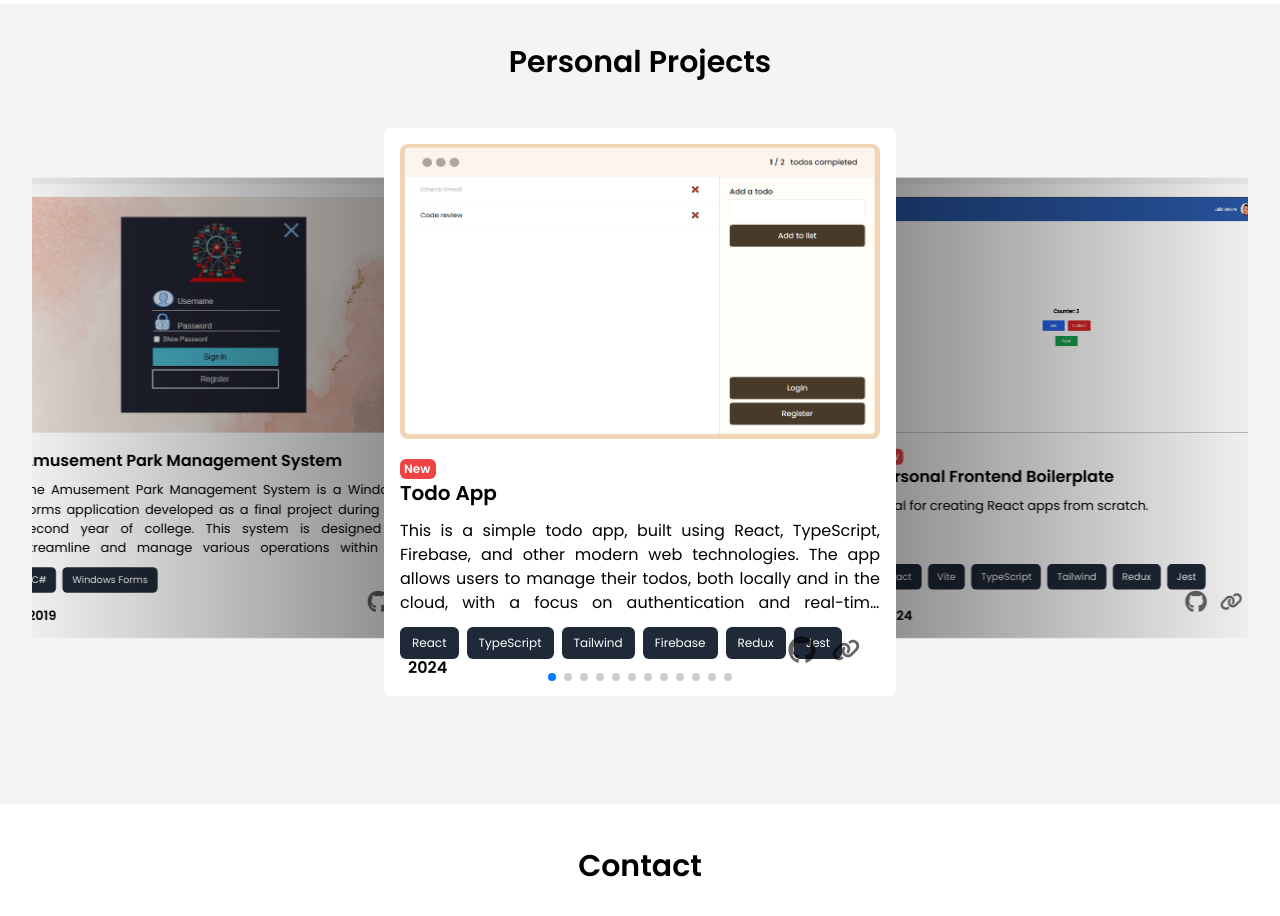
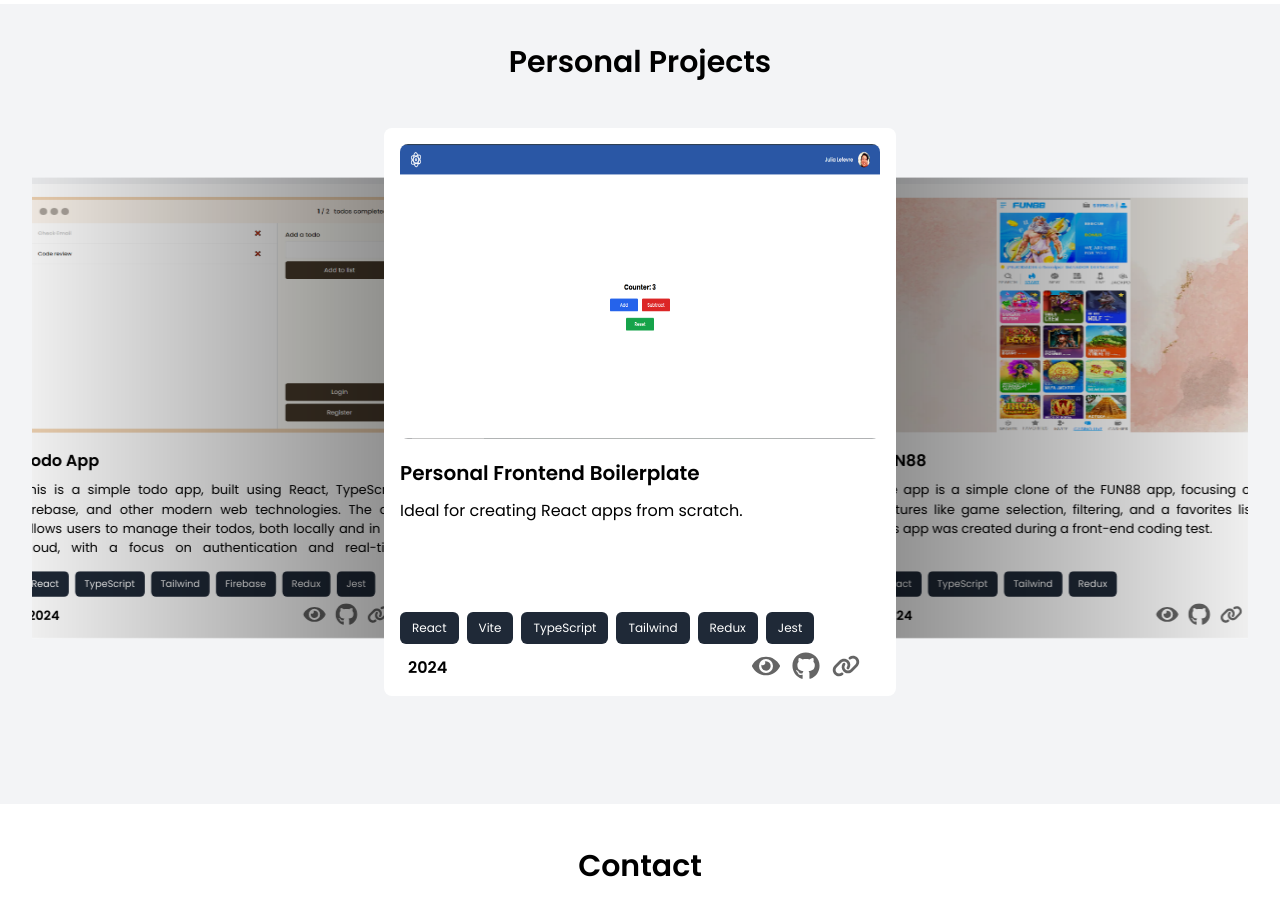
Before and after one commit to crljhnmngs/Portfolio, a React (Vite) app: page / in a window 1280 px wide. Shown: the part 4640-5556 px from the top of the page. Built offline with nearby package versions, Linux system fonts and the light colour scheme; what ldrs would draw is missing.

Commit message:
chore: add new project and add project info modal

```diff
--- /dev/null
+++ b/src/components/ProjectModal.tsx
@@ -0,0 +1,78 @@
+import { FaGithub, FaLink, FaTimes } from 'react-icons/fa';
+import { Project } from '~/types/global';
+
+export const ProjectModal = ({
+    project,
+    isOpen,
+    onClose,
+}: {
+    project: Project | null;
+    isOpen: boolean;
+    onClose: () => void;
+}) => {
+    if (!isOpen || !project) return null;
+
+    return (
+        <div
+            className="fixed inset-0 flex items-center justify-center bg-black bg-opacity-50 z-50"
+            onClick={onClose}
+        >
+            <div
+                className="bg-white dark:bg-gray-900 p-6 rounded-lg w-[90%] max-w-2xl relative"
+                onClick={(e) => e.stopPropagation()}
+            >
+                <button
+                    className="absolute top-3 right-3 text-gray-500 hover:text-gray-700 dark:hover:text-white"
+                    onClick={onClose}
+                >
+                    <FaTimes size={24} />
+                </button>
+
+                <h2 className="text-xl font-semibold dark:text-white">
+                    {project.name}
+                </h2>
+                <p className="mt-2 text-gray-700 dark:text-gray-300">
+                    {project.about}
+                </p>
+                <div className="mt-4">
+                    <span className="font-semibold dark:text-white">
+                        Technologies:
+                    </span>
+                    <ul className="mt-1 flex flex-wrap gap-2">
+                        {project.tech.map((tech: string, index: number) => (
+                            <li
+                                key={index}
+                                className="bg-gray-800 text-white dark:text-gray-300 px-3 py-1 text-xs rounded-md"
+                            >
+                                {tech}
+                            </li>
+                        ))}
+                    </ul>
+                </div>
+
+                <div className="mt-4 flex gap-4">
+                    {project.links?.github && (
+                        <a
+                            href={project.links.github}
+                            target="_blank"
+                            rel="noreferrer"
+                            className="flex items-center gap-2 text-blue-500 hover:underline"
+                        >
+                            <FaGithub size={20} /> View Repository
+                        </a>
+                    )}
+                    {project.links?.live && (
+                        <a
+                            href={project.links.live}
+                            target="_blank"
+                            rel="noreferrer"
+                            className="flex items-center gap-2 text-green-500 hover:underline"
+                        >
+                            <FaLink size={20} /> View Live Site
+                        </a>
+                    )}
+                </div>
+            </div>
+        </div>
+    );
+};
--- a/src/components/Projects.tsx
+++ b/src/components/Projects.tsx
@@ -1,22 +1,45 @@
-import React, { useMemo } from 'react';
+import React, { useMemo, useState, useRef, useEffect } from 'react';
 import { Popup } from '../animation/Popup';
-import { FaGithub } from 'react-icons/fa';
+import { FaGithub, FaEye } from 'react-icons/fa';
 import { FaLink } from 'react-icons/fa6';
 import { Swiper, SwiperSlide } from 'swiper/react';
+import { Swiper as SwiperCore } from 'swiper';
 
 // Import Swiper styles
 import 'swiper/css';
 import 'swiper/css/effect-coverflow';
 import 'swiper/css/pagination';
 
-import { EffectCoverflow, Pagination } from 'swiper/modules';
+import { EffectCoverflow, Pagination, Autoplay } from 'swiper/modules';
 import { projects } from '../const';
 import ImageWithFallback from '../utils/ImageWithFallback';
+import { TechList } from './TechList';
+import { ProjectModal } from './ProjectModal';
+import { Project } from '~/types/global';
 
 export default function Projects() {
+    const [selectedProject, setSelectedProject] = useState<Project | null>(
+        null
+    );
+    const [isModalOpen, setIsModalOpen] = useState(false);
     const memoizedData = useMemo(() => {
         return projects;
     }, []);
+
+    const openModal = (project: Project) => {
+        setSelectedProject(project);
+        setIsModalOpen(true);
+    };
+
+    const swiperRef = useRef<SwiperCore | null>(null);
+
+    useEffect(() => {
+        if (isModalOpen && swiperRef.current) {
+            swiperRef.current.autoplay.stop();
+        } else if (!isModalOpen && swiperRef.current) {
+            swiperRef.current.autoplay.start();
+        }
+    }, [isModalOpen]);
 
     return (
         <section
@@ -34,10 +57,15 @@ export default function Projects() {
                 </div>
                 <div className="sm:py-10 py-5 w-full h-full">
                     <Swiper
+                        onSwiper={(swiper) => (swiperRef.current = swiper)}
                         effect={'coverflow'}
                         grabCursor={true}
                         centeredSlides={true}
                         loop={true}
+                        autoplay={{
+                            delay: 3000,
+                            pauseOnMouseEnter: true,
+                        }}
                         coverflowEffect={{
                             rotate: 0,
                             stretch: 25,
@@ -45,8 +73,7 @@ export default function Projects() {
                             modifier: 3,
                             slideShadows: true,
                         }}
-                        pagination={true}
-                        modules={[EffectCoverflow, Pagination]}
+                        modules={[EffectCoverflow, Pagination, Autoplay]}
                         breakpoints={{
                             640: {
                                 slidesPerView: 1,
@@ -58,7 +85,7 @@ export default function Projects() {
                     >
                         {memoizedData.map((project) => (
                             <SwiperSlide key={project.name}>
-                                <div className="w-[28rem] h-[32rem] lg:w-[29rem] lg:h-[33rem] xl:w-[32rem] xl:h-[35.5rem] project-xl:w-[35rem] project-xl:h-[39rem] mt-2 dark:bg-gray-200 bg-white rounded-lg p-3 lg:p-4">
+                                <div className="w-[24rem] h-[32rem] lg:w-[29rem] lg:h-[33rem] xl:w-[32rem] xl:h-[35.5rem] project-xl:w-[35rem] project-xl:h-[39rem] mt-2 dark:bg-gray-200 bg-white rounded-lg p-3 lg:p-4">
                                     <div className="h-[50%] xl:h-[55%] w-full">
                                         <ImageWithFallback
                                             src={project.image}
@@ -69,11 +96,18 @@ export default function Projects() {
                                     </div>
                                     <div className="h-[50%] xl:h-[45%] relative">
                                         <div className="mt-5 text-xl w-full project-xl:text-2xl font-semibold flex flex-col -gap-1">
-                                            {project.new && (
-                                                <span className="text-[12px] leading-3 text-white bg-red-500 dark:bg-red-600 px-1 py-1 rounded-md w-9">
-                                                    New
-                                                </span>
-                                            )}
+                                            <div className="flex gap-1">
+                                                {project.new && (
+                                                    <span className="text-[12px] leading-3 text-white text-center bg-red-500 dark:bg-red-600 px-1 py-1 rounded-md w-9">
+                                                        New
+                                                    </span>
+                                                )}
+                                                {project.dev && (
+                                                    <span className="text-[12px] leading-3 text-white text-center bg-green-500 dark:bg-green-600 px-1 py-1 rounded-md w-24">
+                                                        Development
+                                                    </span>
+                                                )}
+                                            </div>
                                             <h1 className="overflow-hidden">
                                                 {project.name}
                                             </h1>
@@ -83,23 +117,34 @@ export default function Projects() {
                                                 {project.about}
                                             </p>
                                         </div>
-                                        <div className=" mt-1 xl:mt-3 flex flex-wrap">
-                                            {project.tech.map((tech) => (
-                                                <div
-                                                    key={tech}
-                                                    className="mb-2 py-2 px-2 xl:px-3 text-xs  rounded-md mr-2 bg-gray-800  text-white dark:text-gray-300"
-                                                >
-                                                    {tech}
-                                                </div>
-                                            ))}
-                                        </div>
-                                        <div className="absolute bottom-[18px] lg:bottom-5 w-full">
+
+                                        <div className="absolute bottom-[15px] lg:bottom-5 w-full">
+                                            <TechList techs={project.tech} />
                                             <div className="flex justify-between">
                                                 <div className="text-base font-semibold pl-2 pt-1">
-                                                    {' '}
                                                     <p>{project.date}</p>
                                                 </div>
-                                                <div className="flex gap-4 pr-1 sm:pr-5 -mt-[1rem]">
+                                                <div className="flex gap-3 pr-1 sm:pr-5">
+                                                    <div className="relative group">
+                                                        <a
+                                                            onClick={() =>
+                                                                openModal(
+                                                                    project
+                                                                )
+                                                            }
+                                                            target="_blank"
+                                                            rel="noreferrer"
+                                                            className="opt-10 group-hover:opacity-100"
+                                                        >
+                                                            <FaEye className="size-7 opacity-60 cursor-pointer group-hover:opacity-100" />
+                                                        </a>
+                                                        <div className="absolute -bottom-4 right-2 left-0 pl-2 flex-col items-center hidden mb-[3.2rem] group-hover:flex">
+                                                            <div className="w-3 h-3 -mb-10 rotate-45 bg-black dark:bg-white"></div>
+                                                            <span className="p-3 text-xs text-center leading-none text-white dark:text-black whitespace-no-wrap bg-black dark:bg-white shadow-lg w-32 rounded-md">
+                                                                View More Info
+                                                            </span>
+                                                        </div>
+                                                    </div>
                                                     {project.links?.github && (
                                                         <div className="relative group">
                                                             <a
@@ -114,7 +159,7 @@ export default function Projects() {
                                                             >
                                                                 <FaGithub className="size-7 opacity-60 cursor-pointer group-hover:opacity-100" />
                                                             </a>
-                                                            <div className="absolute bottom-0 right-2 left-0 pl-2 flex-col items-center hidden mb-[3.2rem] group-hover:flex">
+                                                            <div className="absolute -bottom-4 right-2 left-0 pl-2 flex-col items-center hidden mb-[3.2rem] group-hover:flex">
                                                                 <div className="w-3 h-3 -mb-10 rotate-45 bg-black dark:bg-white"></div>
                                                                 <span className="p-3 text-xs text-center leading-none text-white dark:text-black whitespace-no-wrap bg-black dark:bg-white shadow-lg w-32 rounded-md">
                                                                     View
@@ -136,7 +181,7 @@ export default function Projects() {
                                                             >
                                                                 <FaLink className="size-7 opacity-60 cursor-pointer group-hover:opacity-100" />
                                                             </a>
-                                                            <div className="absolute bottom-0 right-2 left-0 pl-2 flex-col items-center hidden mb-[3rem] group-hover:flex ">
+                                                            <div className="absolute -bottom-4 right-2 left-0 pl-2 flex-col items-center hidden mb-[3rem] group-hover:flex ">
                                                                 <div className="w-3 h-3 -mb-10 rotate-45 bg-black dark:bg-white"></div>
                                                                 <span className=" p-3 text-xs text-center leading-none text-white dark:text-black whitespace-no-wrap bg-black dark:bg-white shadow-lg w-24 rounded-md">
                                                                     View Site
@@ -159,6 +204,11 @@ export default function Projects() {
                     </p>
                 </div>
             </div>
+            <ProjectModal
+                project={selectedProject!}
+                isOpen={isModalOpen}
+                onClose={() => setIsModalOpen(false)}
+            />
         </section>
     );
 }
--- /dev/null
+++ b/src/components/TechList.tsx
@@ -0,0 +1,58 @@
+import { useState, useRef, useEffect, useCallback } from 'react';
+
+export const TechList = ({ techs }: { techs: string[] }) => {
+    const containerRef = useRef<HTMLDivElement>(null);
+    const [visibleTechs, setVisibleTechs] = useState<string[]>(techs);
+
+    const checkOverflow = useCallback(() => {
+        const container = containerRef.current;
+        if (!container) return;
+
+        const children = Array.from(container.children) as HTMLDivElement[];
+        let lastVisibleIndex = techs.length;
+
+        for (let i = 0; i < children.length; i++) {
+            if (
+                children[i].getBoundingClientRect().right >
+                container.getBoundingClientRect().right
+            ) {
+                lastVisibleIndex = i;
+                break;
+            }
+        }
+
+        setVisibleTechs(
+            lastVisibleIndex < techs.length
+                ? [...techs.slice(0, lastVisibleIndex), '...']
+                : techs
+        );
+    }, [techs]);
+
+    useEffect(() => {
+        const resizeObserver = new ResizeObserver(() => {
+            requestAnimationFrame(checkOverflow);
+        });
+
+        if (containerRef.current) {
+            resizeObserver.observe(containerRef.current);
+        }
+
+        return () => resizeObserver.disconnect();
+    }, [checkOverflow]);
+
+    return (
+        <div
+            ref={containerRef}
+            className="mt-1 xl:mt-3 overflow-hidden flex w-full"
+        >
+            {visibleTechs.map((tech, index) => (
+                <div
+                    key={index}
+                    className="mb-2 py-2 px-2 xl:px-3 text-xs rounded-md mr-2 whitespace-nowrap bg-gray-800 text-white dark:text-gray-300"
+                >
+                    {tech}
+                </div>
+            ))}
+        </div>
+    );
+};
--- a/src/const.tsx
+++ b/src/const.tsx
@@ -15,6 +15,8 @@ import Amusement from './assets/images/amusement.gif';
 import fun88 from './assets/images/fun88.webp';
 import boilerplate from './assets/images/personal_boilerplate.webp';
 import todo from './assets/images/todo.webp';
+import mern from './assets/images/mern.webp';
+import { Project } from './types/global';
 
 const iconStyleClass: string = 'hover:scale-[1.18] size-full';
 
@@ -370,14 +372,36 @@ export const educations = [
         date: 'June 2016 - April 2018',
     },
 ];
-export const projects = [
+export const projects: Project[] = [
+    {
+        name: 'Personal FullStack Boilerplate',
+        image: mern,
+        about: 'A ready-to-use template for building scalable and secure full-stack applications. Pre-configured for efficient development, seamless API integration, and easy deployment.',
+        tech: [
+            'React',
+            'Vite',
+            'TypeScript',
+            'Tailwind',
+            'Shadcn',
+            'Zustand',
+            'TanStack Query',
+            'Node.js',
+            'Express.js',
+            'MongoDB',
+        ],
+        date: '2025',
+        new: true,
+        dev: true,
+        links: {
+            github: 'https://github.com/crljhnmngs/fullstack-boilerplate',
+        },
+    },
     {
         name: 'Todo App',
         image: todo,
         about: 'This is a simple todo app, built using React, TypeScript, Firebase, and other modern web technologies. The app allows users to manage their todos, both locally and in the cloud, with a focus on authentication and real-time updates.',
         tech: ['React', 'TypeScript', 'Tailwind', 'Firebase', 'Redux', 'Jest'],
         date: '2024',
-        new: true,
         links: {
             github: 'https://github.com/crljhnmngs/todo-app',
             live: 'https://todo-app-tau-one-76.vercel.app/',
@@ -389,7 +413,6 @@ export const projects = [
         about: 'Ideal for creating React apps from scratch.',
         tech: ['React', 'Vite', 'TypeScript', 'Tailwind', 'Redux', 'Jest'],
         date: '2024',
-        new: true,
         links: {
             github: 'https://github.com/crljhnmngs/react-redux-boilerplate',
             live: 'https://react-redux-boilerplate-phi.vercel.app/',
@@ -401,7 +424,6 @@ export const projects = [
         about: 'The app is a simple clone of the FUN88 app, focusing on features like game selection, filtering, and a favorites list. This app was created during a front-end coding test.',
         tech: ['React', 'TypeScript', 'Tailwind', 'Redux'],
         date: '2024',
-        new: true,
         links: {
             github: 'https://github.com/crljhnmngs/FUN88',
             live: 'https://fun-88.vercel.app/',
@@ -422,7 +444,6 @@ export const projects = [
         date: '2024',
         links: {
             github: 'https://github.com/crljhnmngs/Portfolio',
-            live: '',
         },
     },
     {
@@ -455,7 +476,6 @@ export const projects = [
         date: '2022',
         links: {
             github: 'https://github.com/crljhnmngs/CAPSTONE-PROJECT',
-            live: '',
         },
     },
     {
@@ -466,7 +486,6 @@ export const projects = [
         date: '2022',
         links: {
             github: 'https://github.com/LMNTRIXXXX/Capstone',
-            live: '',
         },
     },
     {
@@ -510,7 +529,6 @@ export const projects = [
         date: '2019',
         links: {
             github: 'https://github.com/crljhnmngs/Amusement-Park-Management-System',
-            live: '',
         },
     },
 ];
--- /dev/null
+++ b/src/types/global.ts
@@ -0,0 +1,15 @@
+type Links = {
+    github?: string;
+    live?: string;
+};
+
+export type Project = {
+    name: string;
+    image: string;
+    about: string;
+    tech: string[];
+    date: string;
+    new?: boolean;
+    dev?: boolean;
+    links: Links;
+};
```
Also changed, not shown: src/assets/images/mern.webp (added).
